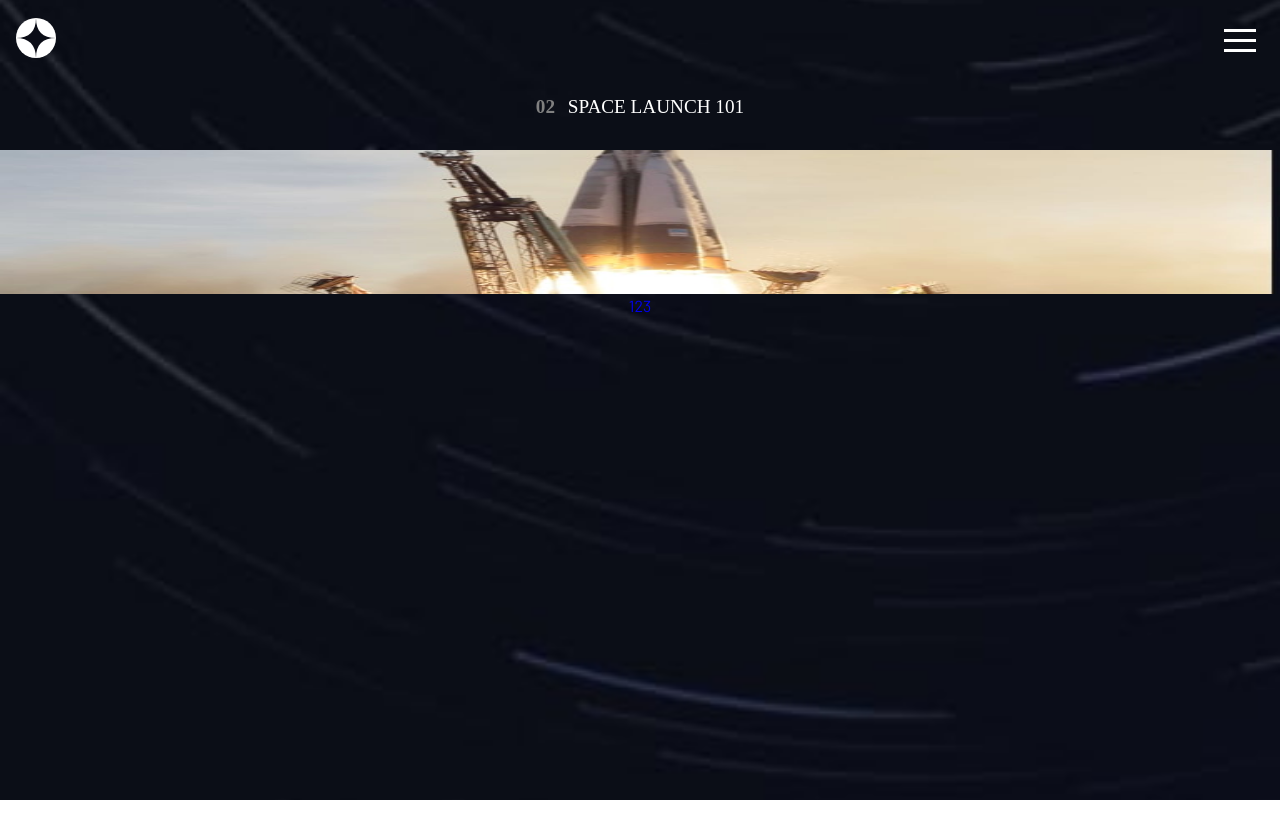
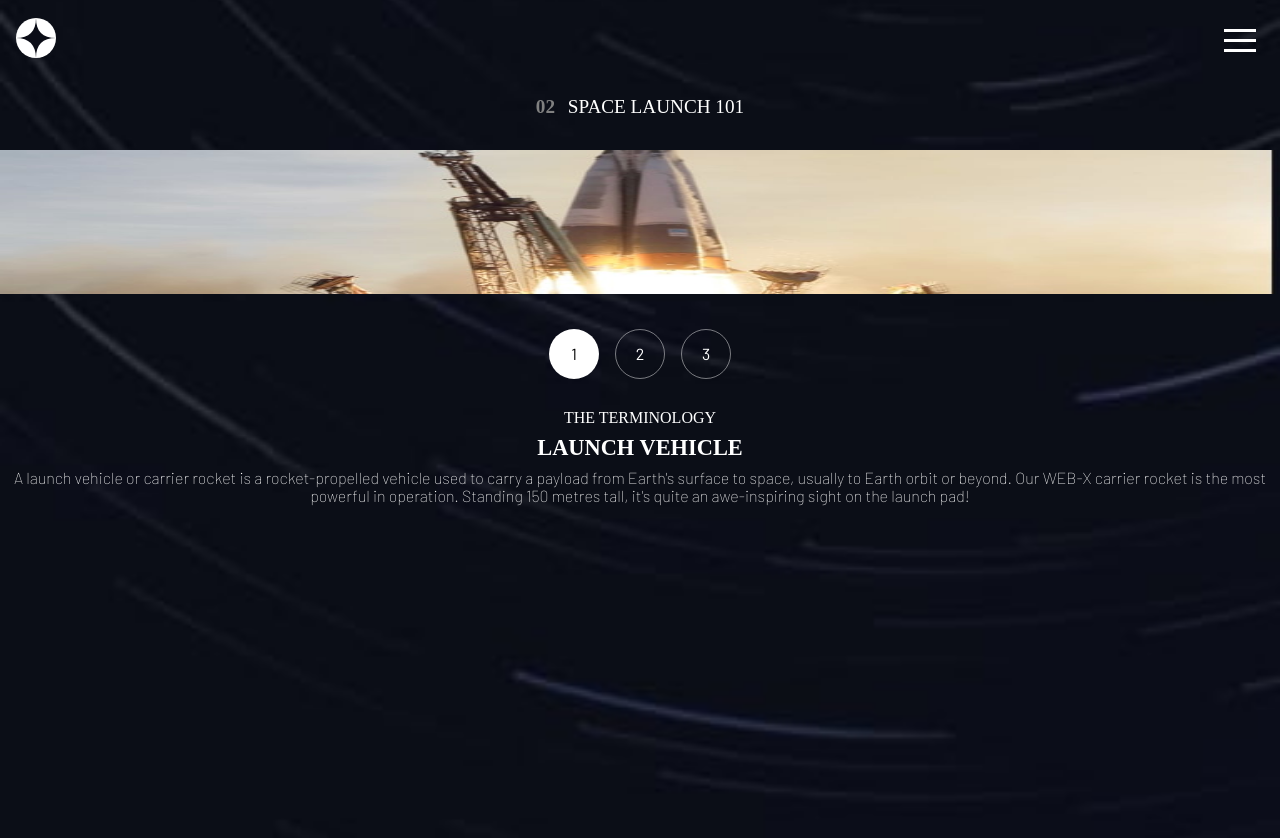
Before and after one commit to JoseAlvarezMartinez/space-tourism, a React (Create React App) app: page /technology in a window 1280 px wide. Before the commit the page ends 800 px from the top, so only its background shows below. Built offline with nearby package versions, Linux system fonts and the light colour scheme; a web font is replaced by a local one.

Commit message:
-- technology finalizada --

```diff
--- a/src/components/TechnologyData.jsx
+++ b/src/components/TechnologyData.jsx
@@ -1,7 +1,10 @@
 import { spacelaunch } from "../data/data";
-import { Link } from "react-router-dom";
+import { Link, useLocation, useParams } from "react-router-dom";
 
 const TechnologyData = ({ tecnologiaInfo }) => {
+  const location = useLocation();
+  const params = useParams();
+
   return (
     <>
       <h2 className="planetas-h2">
@@ -10,11 +13,27 @@ const TechnologyData = ({ tecnologiaInfo }) => {
       <img src={tecnologiaInfo.img} className="tecnologia-img" alt="" />
       <div className="tecnologia-centrar">
         {spacelaunch.map((tecnologia) => (
-          <Link to={`/technology/${tecnologia.id}`} state={tecnologia}>
+          <Link
+            className={`tecnologia-navegacion ${
+              location.pathname === "/technology"
+                ? "tecnologia-navegacion-activa-child"
+                : ""
+            } ${
+              Number(params.id) === tecnologia.id
+                ? "tecnologia-navegacion-activa"
+                : ""
+            }`}
+            key={tecnologia.id}
+            to={`/technology/${tecnologia.id}`}
+            state={tecnologia}
+          >
             {tecnologia.id}
           </Link>
         ))}
       </div>
+      <h2 className="technology-h2">{"The terminology".toUpperCase()}</h2>
+      <h1 className="technology-h1">{tecnologiaInfo.titulo.toUpperCase()}</h1>
+      <p className="technology-p">{tecnologiaInfo.descripcion}</p>
     </>
   );
 };
--- a/src/index.css
+++ b/src/index.css
@@ -27,7 +27,7 @@ header {
 }
 .technology {
   background-image: url(./assets/technology/background-technology-mobile.jpg);
-  height: 100vh;
+  height: 105vh;
 }
 .logotipo {
   height: 2.5rem;
@@ -235,6 +235,10 @@ h1 span {
 .circulo-activo {
   background-color: #fff;
 }
+.activo {
+  border-bottom: 2px solid #fff;
+  padding-bottom: 0.5rem;
+}
 
 .contenedor-navegacion-tripulantes {
   display: flex;
@@ -254,13 +258,14 @@ h1 span {
   margin-left: 5.4rem;
 }
 .tecnologia-img {
-  width: 100vw;
+  width: 100%;
   height: 9rem;
   margin-top: 1rem;
 }
 
 .tecnologia-navegacion {
   border: 1px solid #ffffff73;
+  color: #fff;
   width: 3rem;
   height: 3rem;
   border-radius: 50%;
@@ -269,6 +274,10 @@ h1 span {
   align-items: center;
   margin: 1rem 0.5rem;
 }
+.tecnologia-navegacion-activa {
+  background-color: #fff;
+  color: #000;
+}
 .tecnologia-navegacion:hover {
   cursor: pointer;
 }
@@ -276,10 +285,29 @@ h1 span {
   color: #fff;
 }
 .tecnologia-centrar {
+  margin-top: 1rem;
   display: flex;
   justify-content: center;
 }
-.activo {
-  border-bottom: 2px solid #fff;
-  padding-bottom: 0.5rem;
+.tecnologia-navegacion-activa-child:first-child {
+  background-color: #fff;
+  color: #000;
 }
+.technology-h2 {
+  color: #fff;
+  text-align: center;
+  font-weight: 300;
+  font-size: 1rem;
+  margin-bottom: 0.5rem;
+}
+.technology-h1 {
+  font-size: 1.4rem;
+  font-weight: 700;
+}
+.technology-p {
+  color: #fff;
+  text-align: center;
+  font-weight: 100;
+  margin: 0 .6rem;
+  padding-top: .5rem;
+}
```
